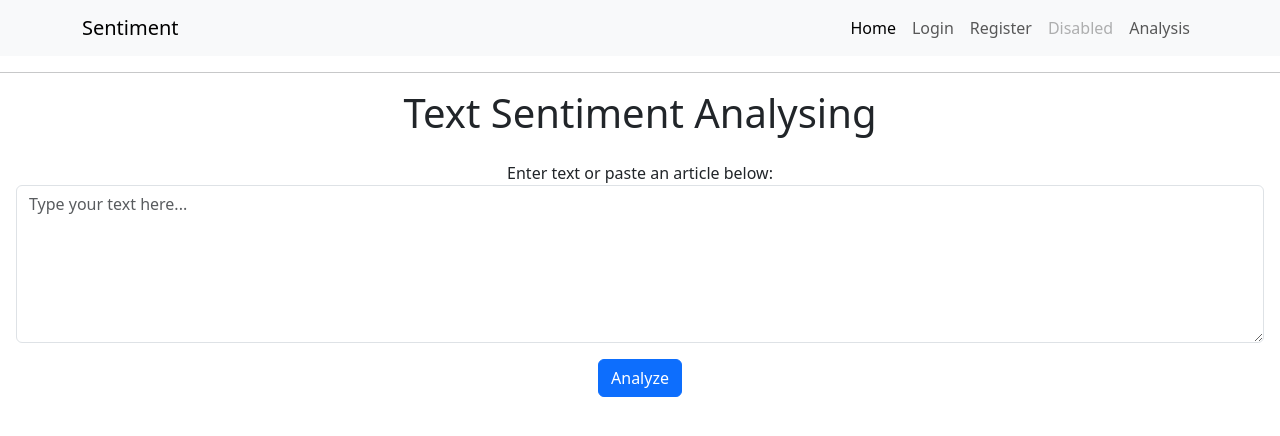
After one commit to XiuwenYin/news-sentiment-analysis, a Flask app: page /analysis in a window 1280 px wide. The commit adds this page. Shown: the top 436 px of the page. Run offline with Flask 3, Linux system fonts and the light colour scheme.

Commit message:
Added Analysis page in which a machine learning model accept text and return a sentiment analysis result.

```diff
--- a/app/routes.py
+++ b/app/routes.py
@@ -9,6 +9,7 @@ from flask import render_template, flash, \
 from app import app, db
 from app.forms import LoginForm, RegistrationForm
 from urllib.parse import urlsplit
+from transformers import pipeline
 
 
 @app.route('/')
@@ -67,3 +68,28 @@ def register():
         flash('Congratulations, you are now a registered user!')
         return redirect(url_for('login'))
     return render_template('register.html', title='Register', form=form)
+
+@app.route('/analysis', methods=['GET', 'POST'])
+def analysis():
+    label_map = {
+        "LABEL_0": "Negative",
+        "LABEL_1": "Neutral",
+        "LABEL_2": "Positive"
+    }
+
+    result = None
+    if request.method == 'POST':
+        text_input = request.form.get('textInput', '')
+
+        # Perform sentiment analysis or other processing here
+        classifier = pipeline("sentiment-analysis", model="cardiffnlp/twitter-roberta-base-sentiment")
+        output = classifier(text_input)
+
+        output_dict = output[0]  # <- this is a dict inside a list
+        sentiment = label_map[output_dict["label"]]
+        confidence = output_dict["score"]
+        result = f"Sentiment: {sentiment} ({confidence:.2%} confidence)"
+
+        # result = f"Processed text: {text_input}"  # Example result
+        return render_template('analysis.html', result=result)
+    return render_template('analysis.html')
--- /dev/null
+++ b/app/templates/analysis.html
@@ -0,0 +1,19 @@
+{% extends "base.html" %}
+
+{% block content %}
+    <h1 class="text-center">Text Sentiment Analysing</h1>
+    <form class="p-3 text-center" action="" method="post">
+        <div class="form-group">
+            <label for="textInput">Enter text or paste an article below:</label>
+            <textarea id="textInput" name="textInput" class="form-control" rows="6" placeholder="Type your text here..."></textarea>
+        </div>
+        <button type="submit" class="btn btn-primary mt-3">Analyze</button>
+    </form>
+    {% if result %}
+        <div class="alert alert-info mt-3">
+            <h4>Analysis Result:</h4>
+            <p>{{ result }}</p>
+        </div>
+    {% endif %}
+
+{% endblock %}
--- a/app/templates/base.html
+++ b/app/templates/base.html
@@ -38,6 +38,9 @@
                   <li class="nav-item">
                     <a class="nav-link disabled" aria-disabled="true">Disabled</a>
                   </li>
+                  <li class="nav-item">
+                    <a class="nav-link" href="{{ url_for('analysis') }}">Analysis</a>
+                  </li>
                 </ul>
               </div>
             </div>
```
Also changed, not shown: app/templates/login.html (+22 -0 lines), requirements.txt (+23 -0 lines).
